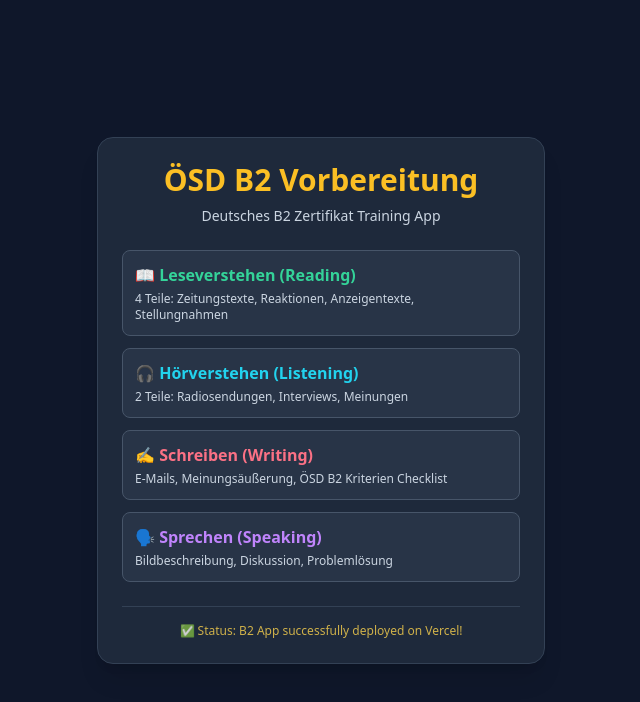
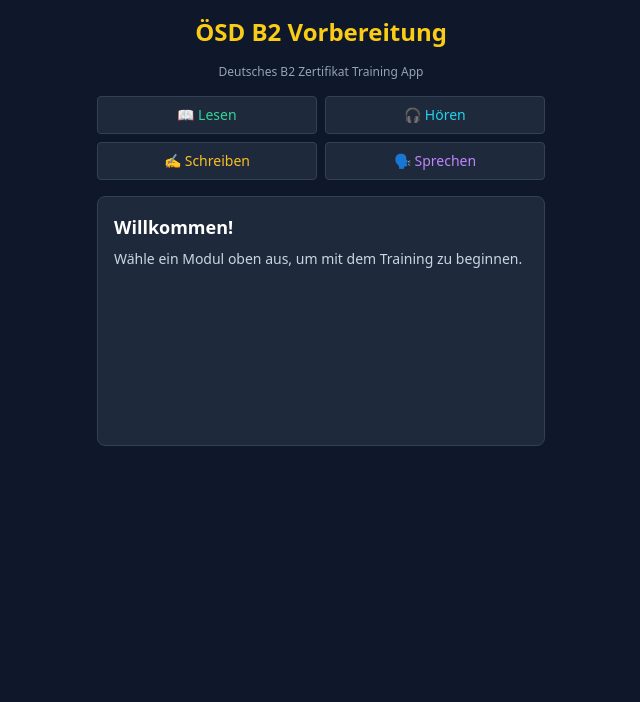
Before and after one commit to salvatore4071-dev/german-b2-app-, a plain HTML site: page index.html in a window 1280 px wide. Shown: the whole page, without its empty margins (319-959 px from the left). Drawn offline with nearby package versions, Linux system fonts and the light colour scheme.

Commit message:
Update index.html for improved layout and content

```diff
--- a/index.html
+++ b/index.html
@@ -1,41 +1,80 @@
 <!DOCTYPE html>
 <html lang="de">
 <head>
-    <meta charset="UTF-8" />
-    <meta name="viewport" content="width=device-width, initial-scale=1.0" />
-    <title>German B2 Exam Prep</title>
+    <meta charset="UTF-8">
+    <meta name="viewport" content="width=device-width, initial-scale=1.0">
+    <title>ÖSD B2 Vorbereitung</title>
     <script src="https://cdn.tailwindcss.com"></script>
 </head>
-  <body class="bg-slate-900 text-white min-h-screen flex flex-col items-center justify-center p-4">
-    <div class="max-w-md w-full bg-slate-800 rounded-2xl p-6 shadow-xl text-center border border-slate-700">
-      <h1 class="text-3xl font-bold text-amber-400 mb-2">ÖSD B2 Vorbereitung</h1>
-      <p class="text-slate-300 text-sm mb-6">Deutsches B2 Zertifikat Training App</p>
+<body class="bg-slate-900 text-white min-h-screen p-4 flex flex-col items-center">
+    <div class="max-w-md w-full space-y-4">
+        <h1 class="text-2xl font-bold text-center text-yellow-400">ÖSD B2 Vorbereitung</h1>
+        <p class="text-xs text-center text-slate-400">Deutsches B2 Zertifikat Training App</p>
 
-      <div class="space-y-3 text-left">
-        <div class="p-3 bg-slate-700/50 rounded-lg border border-slate-600">
-          <h2 class="font-bold text-emerald-400">📖 Leseverstehen (Reading)</h2>
-          <p class="text-xs text-slate-300 mt-1">4 Teile: Zeitungstexte, Reaktionen, Anzeigentexte, Stellungnahmen</p>
+        <!-- Navigation Tabs -->
+        <div class="grid grid-cols-2 gap-2 text-sm">
+            <button onclick="showTab('lesen')" class="bg-slate-800 hover:bg-slate-700 p-2 rounded border border-slate-700 text-emerald-400 font-medium">📖 Lesen</button>
+            <button onclick="showTab('hoeren')" class="bg-slate-800 hover:bg-slate-700 p-2 rounded border border-slate-700 text-cyan-400 font-medium">🎧 Hören</button>
+            <button onclick="showTab('schreiben')" class="bg-slate-800 hover:bg-slate-700 p-2 rounded border border-slate-700 text-amber-400 font-medium">✍️ Schreiben</button>
+            <button onclick="showTab('sprechen')" class="bg-slate-800 hover:bg-slate-700 p-2 rounded border border-slate-700 text-purple-400 font-medium">🗣️ Sprechen</button>
         </div>
 
-        <div class="p-3 bg-slate-700/50 rounded-lg border border-slate-600">
-          <h2 class="font-bold text-cyan-400">🎧 Hörverstehen (Listening)</h2>
-          <p class="text-xs text-slate-300 mt-1">2 Teile: Radiosendungen, Interviews, Meinungen</p>
+        <!-- Dynamic Content Area -->
+        <div id="content" class="bg-slate-800 p-4 rounded-lg border border-slate-700 min-h-[250px]">
+            <!-- Default Content -->
+            <div id="default-view">
+                <h2 class="text-lg font-bold mb-2">Willkommen!</h2>
+                <p class="text-sm text-slate-300">Wähle ein Modul oben aus, um mit dem Training zu beginnen.</p>
             </div>
 
-        <div class="p-3 bg-slate-700/50 rounded-lg border border-slate-600">
-          <h2 class="font-bold text-rose-400">✍️ Schreiben (Writing)</h2>
-          <p class="text-xs text-slate-300 mt-1">E-Mails, Meinungsäußerung, ÖSD B2 Kriterien Checklist</p>
+            <div id="lesen-view" class="hidden">
+                <h2 class="text-lg font-bold text-emerald-400 mb-2">Leseverstehen Practice</h2>
+                <p class="text-sm mb-4">Frage 1: Was bedeutet "Ausfallzeit"?</p>
+                <button onclick="checkAnswer(true)" class="block w-full text-left p-2 bg-slate-700 hover:bg-slate-600 rounded mb-2 text-sm">A) Betriebsunterbrechung</button>
+                <button onclick="checkAnswer(false)" class="block w-full text-left p-2 bg-slate-700 hover:bg-slate-600 rounded mb-2 text-sm">B) Arbeitszeit</button>
+                <p id="quiz-result" class="mt-2 text-sm font-semibold"></p>
             </div>
 
-        <div class="p-3 bg-slate-700/50 rounded-lg border border-slate-600">
-          <h2 class="font-bold text-purple-400">🗣️ Sprechen (Speaking)</h2>
-          <p class="text-xs text-slate-300 mt-1">Bildbeschreibung, Diskussion, Problemlösung</p>
+            <div id="hoeren-view" class="hidden">
+                <h2 class="text-lg font-bold text-cyan-400 mb-2">Hörverstehen</h2>
+                <p class="text-sm text-slate-300">Hörübungen und Audio-Trainings werden hier geladen.</p>
+            </div>
+
+            <div id="schreiben-view" class="hidden">
+                <h2 class="text-lg font-bold text-amber-400 mb-2">Schreiben Redemittel</h2>
+                <ul class="list-disc list-inside text-sm text-slate-300 space-y-1">
+                    <li>Ich schreibe Ihnen bezüglich...</li>
+                    <li>Darüber hinaus möchte ich betonen...</li>
+                    <li>Ich bedanke mich im Voraus.</li>
+                </ul>
+            </div>
+
+            <div id="sprechen-view" class="hidden">
+                <h2 class="text-lg font-bold text-purple-400 mb-2">Sprechen: Bildbeschreibung</h2>
+                <p class="text-sm text-slate-300 mb-2">Auf dem Bild kann man sehen...</p>
+                <p class="text-sm text-slate-300">Ein wichtiger Punkt ist...</p>
+            </div>
         </div>
     </div>
 
-      <div class="mt-6 pt-4 border-t border-slate-700">
-        <p class="text-xs text-amber-300/80">✅ Status: B2 App successfully deployed on Vercel!</p>
-      </div>
-    </div>
+    <script>
+        function showTab(tab) {
+            ['default-view', 'lesen-view', 'hoeren-view', 'schreiben-view', 'sprechen-view'].forEach(id => {
+                document.getElementById(id).classList.add('hidden');
+            });
+            document.getElementById(tab + '-view').classList.remove('hidden');
+        }
+
+        function checkAnswer(isCorrect) {
+            const res = document.getElementById('quiz-result');
+            if (isCorrect) {
+                res.textContent = "Richtig! ✅";
+                res.className = "mt-2 text-sm font-semibold text-green-400";
+            } else {
+                res.textContent = "Falsch! Versuche es nochmal. ❌";
+                res.className = "mt-2 text-sm font-semibold text-red-400";
+            }
+        }
+    </script>
 </body>
 </html>
```
Lines whose indentation alone changed are shown as unchanged.
